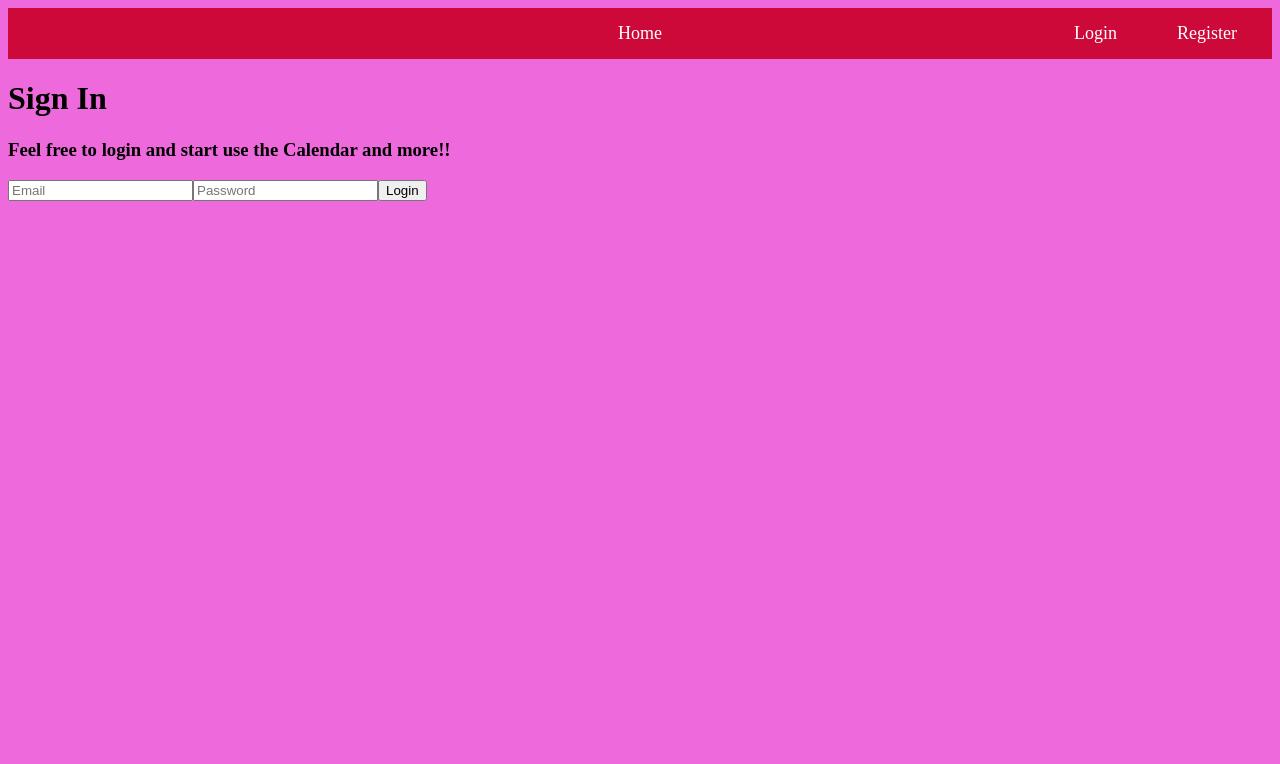
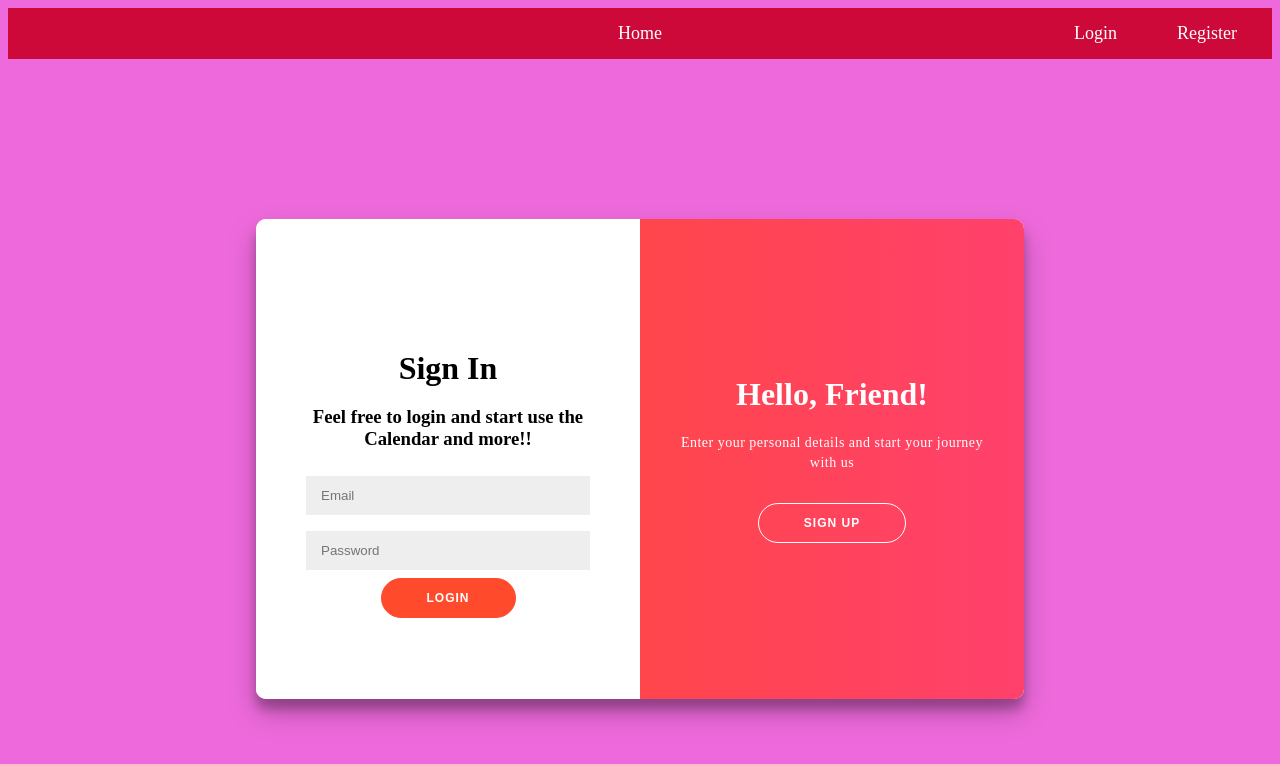
Before and after one commit to TwiceG/calendarling, a React (Vite) app: page /login in a window 1280 px wide. Shown: the top 764 px of the page. Built offline with nearby package versions, Linux system fonts and the light colour scheme; no server answers.

Commit message:
add new UI design for register login

```diff
--- /dev/null
+++ b/src/components/AuthForm.jsx
@@ -0,0 +1,47 @@
+import React, { useState } from 'react';
+import '../style/AuthForm.css';
+import LoginForm from './Loginform';
+import RegisterForm from './RegistrationForm';
+
+const AuthForm = () => {
+    const [isSignUp, setIsSignUp] = useState(false);
+
+    const togglePanel = () => {
+        setIsSignUp(!isSignUp);
+    };
+
+
+    return (
+        <div className="auth-form-container">
+            <div className={`container ${isSignUp ? 'right-panel-active' : ''}`} id="container">
+                {/* Sign-up Form */}
+                <div className={`form-container sign-up-container ${isSignUp ? '' : 'hidden'}`}>
+                    <RegisterForm />
+                </div>
+
+                {/* Sign-in Form */}
+                <div className={`form-container sign-in-container ${!isSignUp ? '' : 'hidden'}`}>
+                    <LoginForm />
+                </div>
+
+                {/* Overlay (Toggle effect) */}
+                <div className="overlay-container">
+                    <div className="overlay">
+                        <div className="overlay-panel overlay-left">
+                            <h1>Welcome Back!</h1>
+                            <p>To keep connected with us please login with your personal info</p>
+                            <button className="ghost" onClick={togglePanel}>Sign In</button>
+                        </div>
+                        <div className="overlay-panel overlay-right">
+                            <h1>Hello, Friend!</h1>
+                            <p>Enter your personal details and start your journey with us</p>
+                            <button className="ghost" onClick={togglePanel}>Sign Up</button>
+                        </div>
+                    </div>
+                </div>
+            </div>
+        </div>
+    );
+};
+
+export default AuthForm;
--- a/src/routes/Login.jsx
+++ b/src/routes/Login.jsx
@@ -1,10 +1,11 @@
+import AuthForm from "../components/AuthForm";
 import LoginForm from "../components/Loginform"
 
 
 const Login = () => {
 
     return (
-        <LoginForm />
+        <AuthForm />
     )
 }
 
--- /dev/null
+++ b/src/style/AuthForm.css
@@ -0,0 +1,295 @@
+/* General styles */
+@import url('https://fonts.googleapis.com/css?family=Montserrat:400,800');
+
+* {
+    box-sizing: border-box;
+}
+
+#title {
+    margin-top: 50px;
+}
+/* Center the form */
+.auth-form-container {
+    display: flex;
+    justify-content: center;
+    align-items: center;
+    background-color: rgb(238, 106, 220);
+    padding: 0;
+    margin: 0;
+    height: 100vh; /* Full viewport height */
+}
+
+/* Container styling */
+.container {
+    background-color: #fff;
+    border-radius: 10px;
+    box-shadow: 0 14px 28px rgba(0,0,0,0.25),
+                0 10px 10px rgba(0,0,0,0.22);
+    position: relative;
+    overflow: hidden;
+    width: 100%;  /* Set width to 100% for responsiveness */
+    max-width: 768px;  /* Limit max width */
+    min-height: 480px; /* Adjust height as needed */
+    padding: 20px;  /* Add padding for some space */
+}
+
+/* Form container styling */
+.form-container {
+    position: absolute;
+    top: 0;
+    height: 100%;
+    transition: all 0.6s ease-in-out;
+}
+
+h1 {
+    font-weight: bold;
+    margin: 0;
+}
+
+h2 {
+    text-align: center;
+}
+
+p {
+    font-size: 14px;
+    font-weight: 100;
+    line-height: 20px;
+    letter-spacing: 0.5px;
+    margin: 20px 0 30px;
+}
+
+
+a {
+    color: #333;
+    font-size: 14px;
+    text-decoration: none;
+    margin: 15px 0;
+}
+
+button {
+    border-radius: 20px;
+    border: 1px solid #FF4B2B;
+    background-color: #FF4B2B;
+    color: #FFFFFF;
+    font-size: 12px;
+    font-weight: bold;
+    padding: 12px 45px;
+    letter-spacing: 1px;
+    text-transform: uppercase;
+    transition: transform 80ms ease-in;
+    cursor: pointer;
+}
+
+button:active {
+    transform: scale(0.95);
+}
+
+button:focus {
+    outline: none;
+}
+
+button.ghost {
+    background-color: transparent;
+    border-color: #FFFFFF;
+}
+
+form {
+    background-color: #FFFFFF;
+    display: flex;
+    align-items: center;
+    justify-content: center;
+    flex-direction: column;
+    padding: 0 50px;
+    height: 100%;
+    text-align: center;
+}
+
+input {
+    background-color: #eee;
+    border: none;
+    padding: 12px 15px;
+    margin: 8px 0;
+    width: 100%;
+}
+
+/* Overlay container for effects */
+
+.container {
+	background-color: #fff;
+	border-radius: 10px;
+  	box-shadow: 0 14px 28px rgba(0,0,0,0.25),
+			0 10px 10px rgba(0,0,0,0.22);
+	position: relative;
+	overflow: hidden;
+	width: 768px;
+	max-width: 100%;
+	min-height: 480px;
+}
+
+.form-container {
+	position: absolute;
+	top: 0;
+	height: 100%;
+	transition: all 0.6s ease-in-out;
+}
+
+.sign-in-container {
+	left: 0;
+	width: 50%;
+	z-index: 2;
+}
+
+.container.right-panel-active .sign-in-container {
+	transform: translateX(100%);
+}
+
+.sign-up-container {
+	left: 0;
+	width: 50%;
+	opacity: 0;
+	z-index: 1;
+}
+
+.container.right-panel-active .sign-up-container {
+	transform: translateX(100%);
+	opacity: 1;
+	z-index: 5;
+	animation: show 0.6s;
+}
+
+@keyframes show {
+	0%, 49.99% {
+		opacity: 0;
+		z-index: 1;
+	}
+
+	50%, 100% {
+		opacity: 1;
+		z-index: 5;
+	}
+}
+.overlay-container {
+    position: absolute;
+    top: 0;
+    left: 50%;
+    width: 50%;
+    height: 100%;
+    overflow: hidden;
+    transition: transform 0.6s ease-in-out;
+    z-index: 100;
+}
+
+.container.right-panel-active .overlay-container {
+    transform: translateX(-100%);
+}
+
+.overlay {
+    background: #FF416C;
+    background: -webkit-linear-gradient(to right, #FF4B2B, #FF416C);
+    background: linear-gradient(to right, #FF4B2B, #FF416C);
+    background-repeat: no-repeat;
+    background-size: cover;
+    background-position: 0 0;
+    color: #FFFFFF;
+    position: relative;
+    left: -100%;
+    height: 100%;
+    width: 200%;
+    transform: translateX(0);
+    transition: transform 0.6s ease-in-out;
+}
+
+.container.right-panel-active .overlay {
+    transform: translateX(50%);
+}
+
+.overlay-panel {
+    position: absolute;
+    display: flex;
+    align-items: center;
+    justify-content: center;
+    flex-direction: column;
+    padding: 0 40px;
+    text-align: center;
+    top: 0;
+    height: 100%;
+    width: 50%;
+    transform: translateX(0);
+    transition: transform 0.6s ease-in-out;
+}
+
+.overlay-left {
+    transform: translateX(-20%);
+}
+
+.container.right-panel-active .overlay-left {
+    transform: translateX(0);
+}
+
+.overlay-right {
+    right: 0;
+    transform: translateX(0);
+}
+
+.container.right-panel-active .overlay-right {
+    transform: translateX(20%);
+}
+
+.social-container {
+    margin: 20px 0;
+}
+
+.social-container a {
+    border: 1px solid #DDDDDD;
+    border-radius: 50%;
+    display: inline-flex;
+    justify-content: center;
+    align-items: center;
+    margin: 0 5px;
+    height: 40px;
+    width: 40px;
+}
+
+footer {
+    background-color: #222;
+    color: #fff;
+    font-size: 14px;
+    bottom: 0;
+    position: fixed;
+    left: 0;
+    right: 0;
+    text-align: center;
+    z-index: 999;
+}
+
+footer p {
+    margin: 10px 0;
+}
+
+footer i {
+    color: red;
+}
+
+footer a {
+    color: #3c97bf;
+    text-decoration: none;
+}
+
+/* Responsive behavior for smaller screens */
+@media (max-width: 768px) {
+    .container {
+        width: 90%; /* Take up 90% of the screen width */
+    }
+
+    .wave-message {
+        font-size: 8rem; /* Adjust font size for smaller screens */
+    }
+
+    .home-container h2 {
+        font-size: 3rem; /* Adjust h2 size */
+    }
+
+    .home-container h1:last-of-type {
+        font-size: 6rem; /* Adjust h1 size */
+    }
+}
--- a/src/style/Home.css
+++ b/src/style/Home.css
@@ -66,7 +66,7 @@
 /* Responsive styling */
 @media (max-width: 768px) {
     .wave-message {
-        font-size: 15vw;
+        font-size: 15vw !important;
     }
 
     .home-container h2 {
@@ -74,6 +74,6 @@
     }
 
     .home-container h1:last-of-type {
-        font-size: 7vw;
+        font-size: 7vw !important;
     }
 }
```
